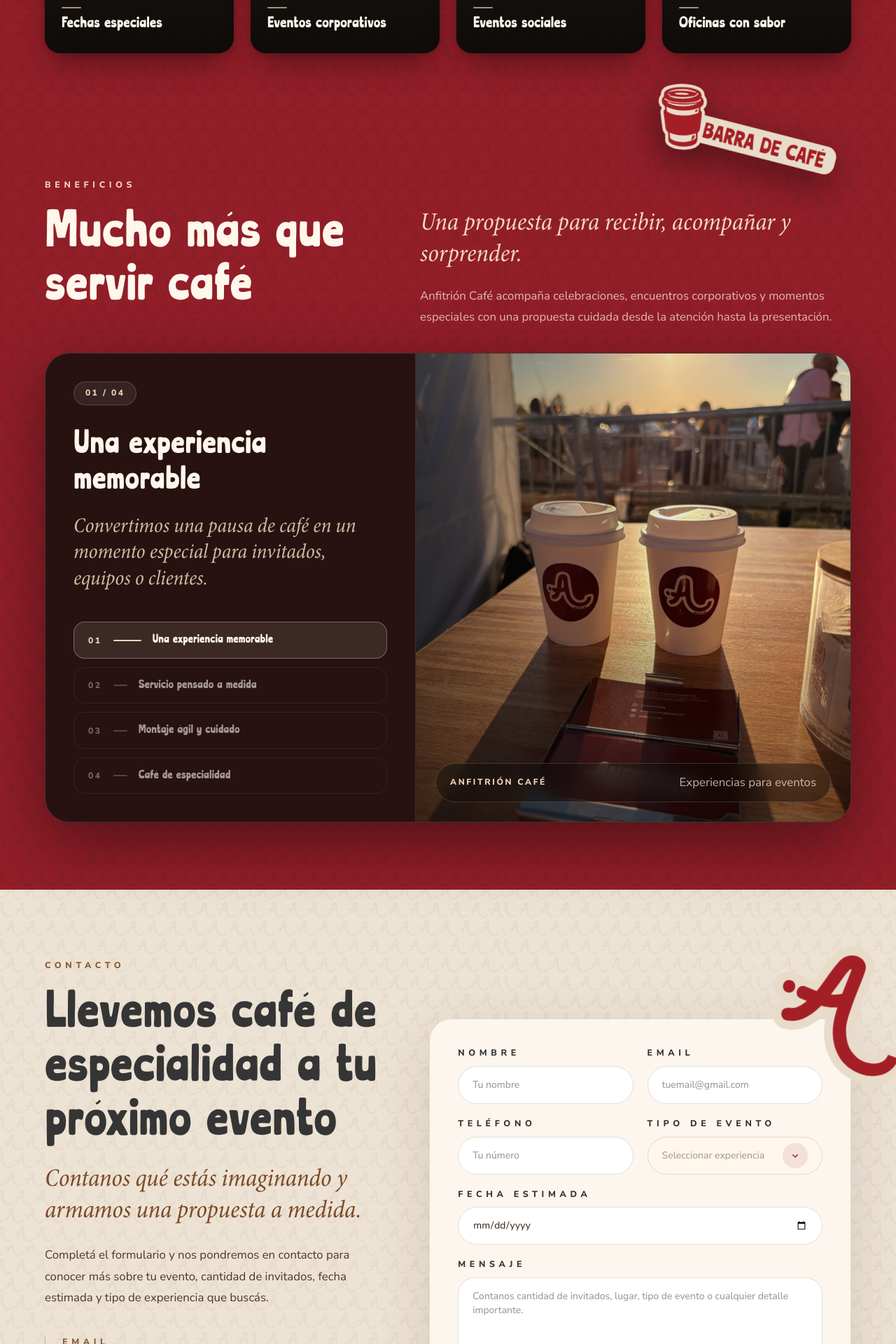
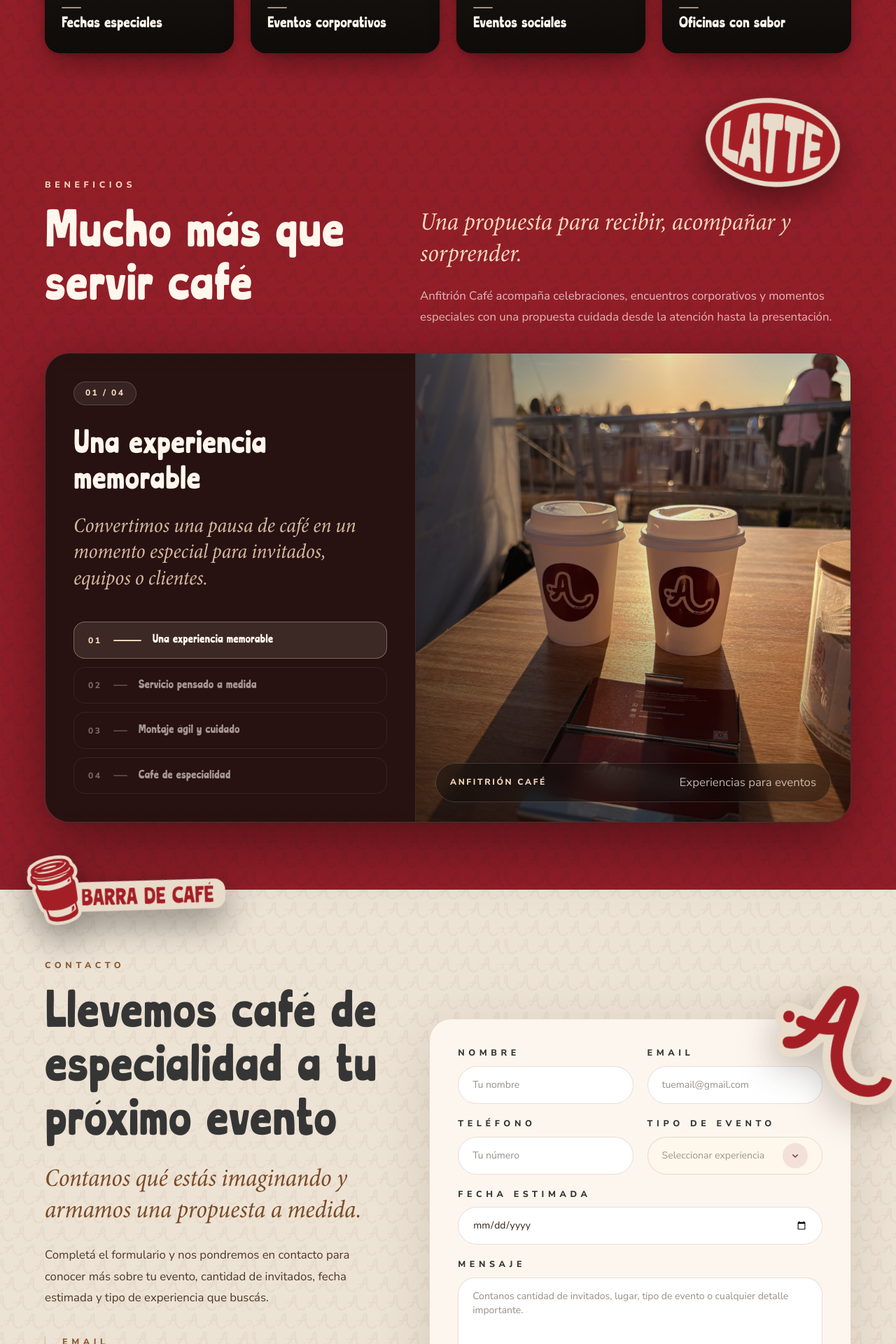
Before and after one commit to pachecoleoo/anfitrion, a Next.js app: page / in a window 1280 px wide. Shown: the part 2520-4440 px from the top of the page at 70% size. Built offline with nearby package versions, Linux system fonts and the light colour scheme.

Commit message:
cambios ya finales?

```diff
--- a/components/ContactSection.tsx
+++ b/components/ContactSection.tsx
@@ -114,17 +114,6 @@
         }}
       />
 
-      {/* Sticker decorativo */}
-      <img
-        src="/images/stickers/Recurso 20.svg"
-        alt=""
-        className={`absolute -right-7 top-10 z-40 w-40 rotate-12 transition-all delay-500 duration-700 ease-out hover:-translate-y-[5%] md:-right-7 md:top-20 md:block lg:w-52 ${
-          isVisible
-            ? "translate-y-0 scale-100 opacity-100"
-            : "-translate-y-8 scale-90 opacity-0"
-        }`}
-      />
-
       <div className="relative z-10 mx-auto grid max-w-7xl gap-14 lg:grid-cols-[0.9fr_1.1fr] lg:items-start">
         {/* Texto lateral */}
         <div
@@ -178,10 +167,19 @@
         {/* Formulario */}
         <form
           onSubmit={handleSubmit}
-          className={`rounded-[2rem] border border-[#8a5a32]/20 bg-[#fffaf2]/85 p-6 shadow-[0_20px_80px_rgba(47,31,20,0.12)] backdrop-blur-md transition-all delay-200 duration-1000 ease-out md:p-10 lg:mt-22 ${
+          className={`relative overflow-visible rounded-[2rem] border border-[#8a5a32]/20 bg-[#fffaf2]/85 p-6 shadow-[0_20px_80px_rgba(47,31,20,0.12)] backdrop-blur-md transition-all delay-200 duration-1000 ease-out md:p-10 lg:mt-22 ${
             isVisible ? "translate-x-0 opacity-100" : "translate-x-12 opacity-0"
           }`}
         >
+          <img
+            src="/images/stickers/Recurso 20.svg"
+            alt=""
+            className={`pointer-events-none absolute -right-14 -top-15 z-30 w-34 rotate-[10deg] drop-shadow-[0_18px_25px_rgba(47,31,20,0.28)] transition-all delay-500 duration-700 ease-out md:-right-7 md:-top-10 md:w-40 lg:-right-20 lg:-top-15 lg:w-48 ${
+              isVisible
+                ? "translate-y-0 scale-100 opacity-100"
+                : "-translate-y-6 scale-90 opacity-0"
+            }`}
+          />
           <div className="grid gap-5 md:grid-cols-2 ">
             <div className="md:col-span-1">
               <label className="text-label mb-2 block uppercase tracking-[0.16em] text-[#353535]">
--- a/components/Services.tsx
+++ b/components/Services.tsx
@@ -117,9 +117,14 @@
 
       {/* Sticker */}
       <img
+        src="/images/stickers/Recurso 26.svg"
+        alt="El servicio como vocación, el café como excusa"
+        className="absolute right-4 -top-4 z-30 w-40 rotate-[10deg] drop-shadow-[0_18px_25px_rgba(0,0,0,0.45)] transition-transform duration-500 ease-out hover:-translate-y-2 hover:rotate-[7deg] hover:scale-[1.03] md:w-24 lg:right-20 lg:w-48"
+      />
+      <img
         src="/images/stickers/Recurso24.svg"
         alt="El servicio como vocación, el café como excusa"
-        className="absolute right-4 -top-5 z-30 w-56 rotate-[10deg] drop-shadow-[0_18px_25px_rgba(0,0,0,0.45)] transition-transform duration-500 ease-out hover:-translate-y-2 hover:rotate-[7deg] hover:scale-[1.03] md:w-44 lg:right-20 lg:w-66"
+        className="absolute -bottom-8 -left-3 z-30 w-58 -rotate-[6deg] drop-shadow-[0_18px_25px_rgba(0,0,0,0.45)] transition-transform duration-500 ease-out hover:-translate-y-2 hover:-rotate-[6deg] hover:scale-[1.03] md:-bottom-10 md:left-8 md:w-40 lg:-bottom-10 lg:left-10 lg:w-70"
       />
 
       <div className="relative z-10 mx-auto max-w-7xl">
--- a/components/footer.tsx
+++ b/components/footer.tsx
@@ -20,7 +20,7 @@
       <img
         src="/images/stickers/Recurso 27.svg"
         alt=""
-        className="pointer-events-none absolute -right-12 top-8  w-44 rotate-12 opacity-20 md:block lg:w-56"
+        className="pointer-events-none absolute -right-12 top-80  lg:top-20 w-44 rotate-12 opacity-20 md:block lg:w-56"
       />
 
       <div className="relative z-10 mx-auto max-w-7xl">
```
